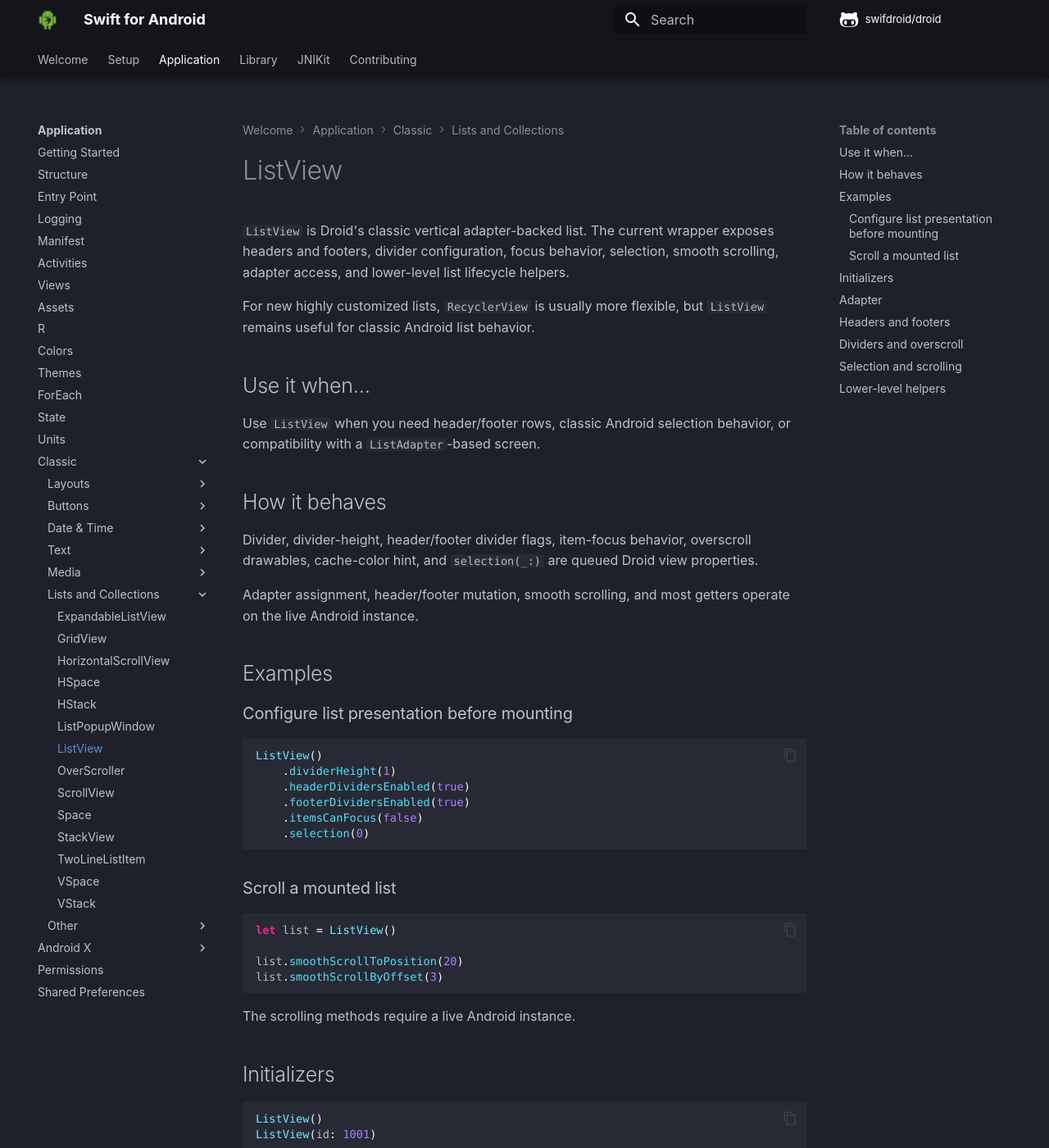
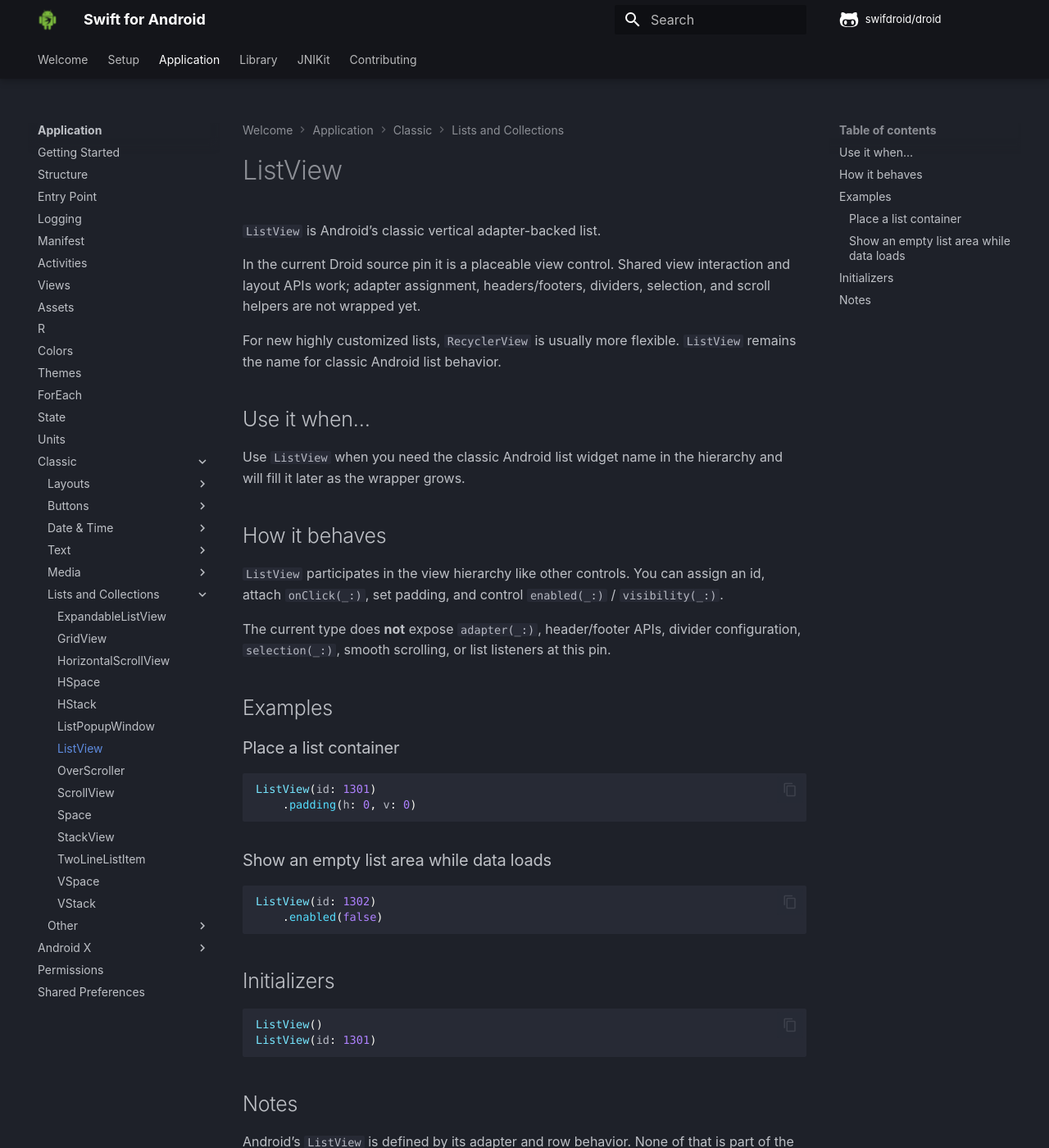
Before and after one commit to swifdroid/docs, an MkDocs documentation site: the page built from docs/app/classic/list-view.md, in a window 1280 px wide and 1400 px high. Shown: the whole window at 82% size. Built offline with MkDocs 1.6.1 and Material for MkDocs 9.7.7, drawn with Linux system fonts in a browser that asks for light colours; comment, search, counter and statistics services are not loaded; some of the changed text lies outside the part shown.

Commit message:
📝 Rewrite ListView page to View shell at pin

````diff
--- a/docs/app/classic/list-view.md
+++ b/docs/app/classic/list-view.md
@@ -1,87 +1,44 @@
 # ListView
 
-`ListView` is Droid's classic vertical adapter-backed list. The current wrapper exposes headers and footers, divider configuration, focus behavior, selection, smooth scrolling, adapter access, and lower-level list lifecycle helpers.
+`ListView` is Android’s classic vertical adapter-backed list.
 
-For new highly customized lists, `RecyclerView` is usually more flexible, but `ListView` remains useful for classic Android list behavior.
+In the current Droid source pin it is a placeable view control. Shared view interaction and layout APIs work; adapter assignment, headers/footers, dividers, selection, and scroll helpers are not wrapped yet.
+
+For new highly customized lists, `RecyclerView` is usually more flexible. `ListView` remains the name for classic Android list behavior.
 
 ## Use it when…
 
-Use `ListView` when you need header/footer rows, classic Android selection behavior, or compatibility with a `ListAdapter`-based screen.
+Use `ListView` when you need the classic Android list widget name in the hierarchy and will fill it later as the wrapper grows.
 
 ## How it behaves
 
-Divider, divider-height, header/footer divider flags, item-focus behavior, overscroll drawables, cache-color hint, and `selection(_:)` are queued Droid view properties.
+`ListView` participates in the view hierarchy like other controls. You can assign an id, attach `onClick(_:)`, set padding, and control `enabled(_:)` / `visibility(_:)`.
 
-Adapter assignment, header/footer mutation, smooth scrolling, and most getters operate on the live Android instance.
+The current type does **not** expose `adapter(_:)`, header/footer APIs, divider configuration, `selection(_:)`, smooth scrolling, or list listeners at this pin.
 
 ## Examples
 
-### Configure list presentation before mounting
+### Place a list container
 
 ```swift
-ListView()
-    .dividerHeight(1)
-    .headerDividersEnabled(true)
-    .footerDividersEnabled(true)
-    .itemsCanFocus(false)
-    .selection(0)
+ListView(id: 1301)
+    .padding(h: 0, v: 0)
 ```
 
-### Scroll a mounted list
+### Show an empty list area while data loads
 
 ```swift
-let list = ListView()
-
-list.smoothScrollToPosition(20)
-list.smoothScrollByOffset(3)
+ListView(id: 1302)
+    .enabled(false)
 ```
-
-The scrolling methods require a live Android instance.
 
 ## Initializers
 
 ```swift
 ListView()
-ListView(id: 1001)
+ListView(id: 1301)
 ```
 
-The wrapper also has low-level initializers for an existing Android `JObject` plus an `ActivityContext` link.
+## Notes
 
-## Adapter
-
-`setAdapter(_:)` assigns a JNI-compatible Android `ListAdapter` object to the live list.
-
-`adapter()` returns the current adapter object.
-
-Adapter assignment is not queued in the current wrapper.
-
-## Headers and footers
-
-`addHeaderView(_:)` and `addFooterView(_:)` add fixed live rows. Overloads accept an optional data object and an `isSelectable` flag.
-
-`removeHeaderView(_:)` and `removeFooterView(_:)` remove them.
-
-`headerViewsCount()` and `footerViewsCount()` read the current counts.
-
-## Dividers and overscroll
-
-Queued setters:
-
-- `divider(_:)`
-- `dividerHeight(_:)`
-- `headerDividersEnabled(_:)`
-- `footerDividersEnabled(_:)`
-- `overscrollHeader(_:)`
-- `overscrollFooter(_:)`
-
-Matching getters read the live Android values.
-
-## Selection and scrolling
-
-`selection(_:)` is queued.
-
-`selectionAfterHeaderView()`, `smoothScrollToPosition(_:)`, and `smoothScrollByOffset(_:)` are live actions.
-
-## Lower-level helpers
-
-The wrapper also exposes checked-item IDs, keyboard/accessibility hooks, child-layout helpers, remote-views adapter support, and Android's header-list adapter wrapping helpers.
+Android’s `ListView` is defined by its adapter and row behavior. None of that is part of the current Droid surface. Treat this page as placement plus shared view behavior only.
````
